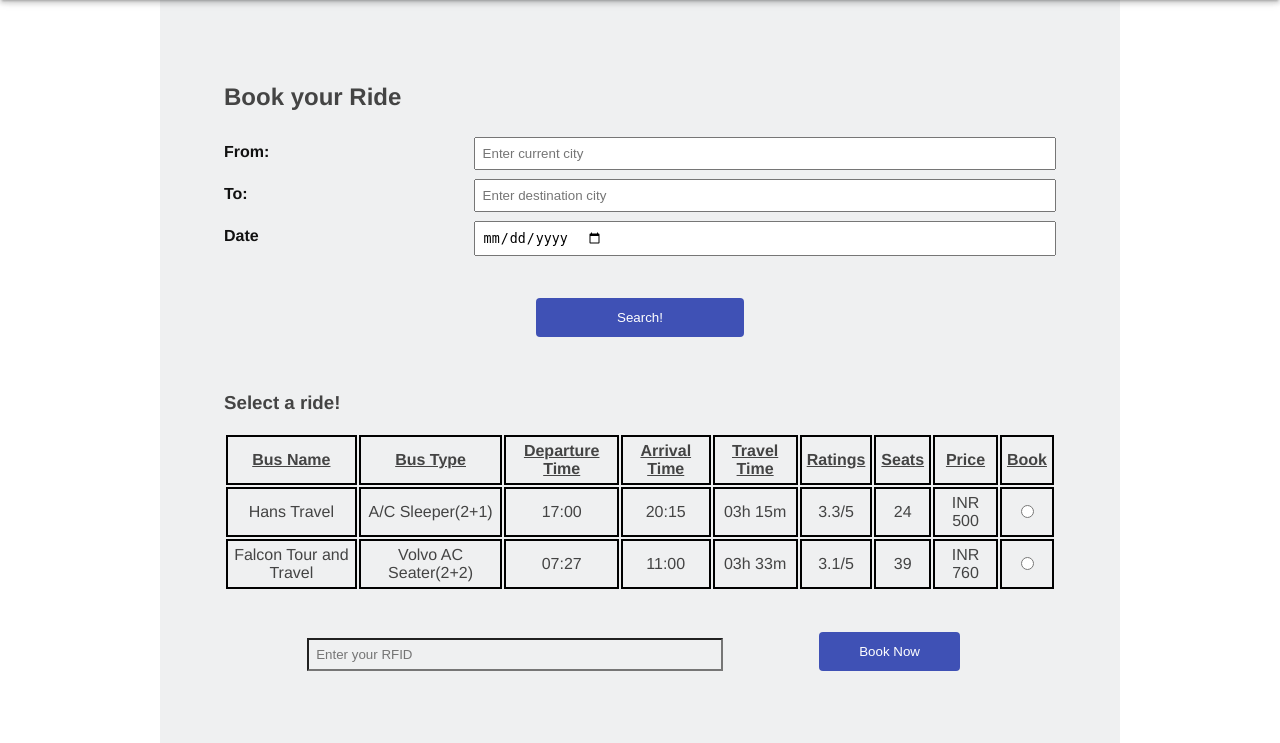
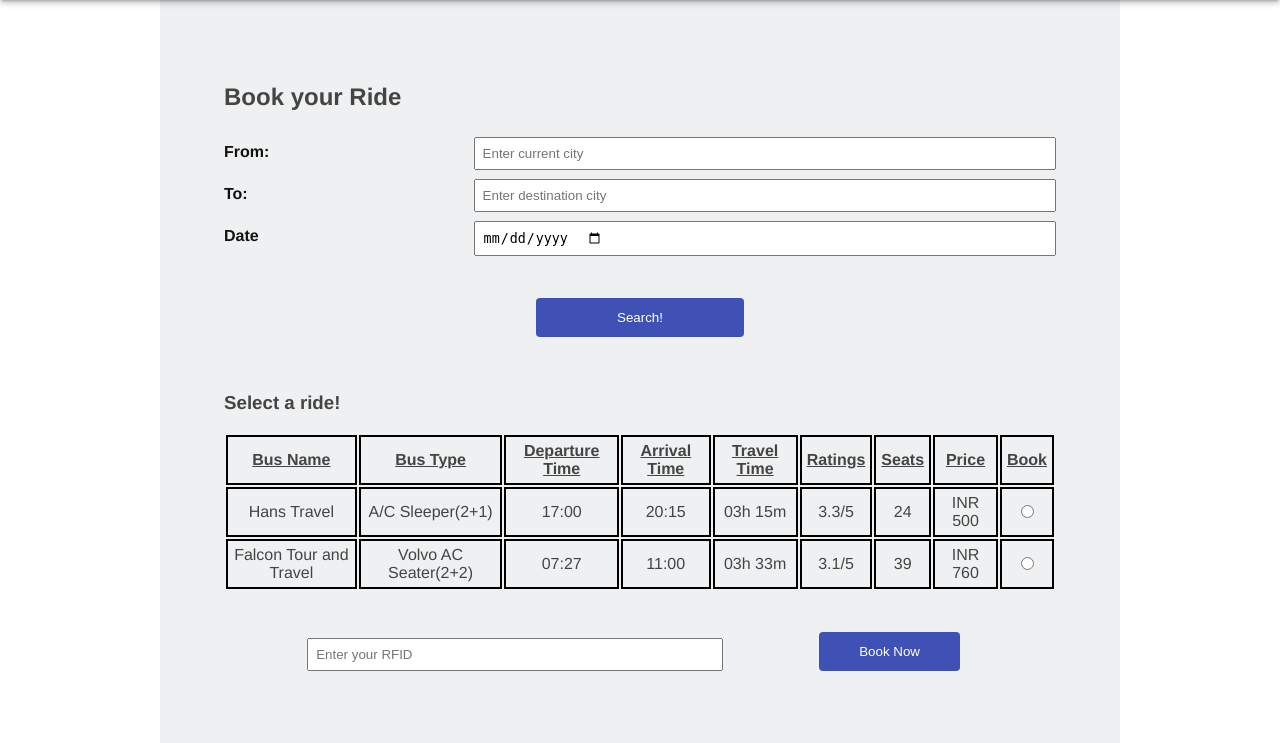
Before and after one commit to goelprateek5/TARP_PROJECT, a Django app: template mysite/etravel_search/templates/home_page/index.html in a window 1280 px wide. Shown: the part 57-800 px from the top of the page. Run offline with Django 3.2, Linux system fonts and the light colour scheme; data comes from the database, SQL or seed files in the repository; both versions use the stored data as it was after the commit; the template is opened without the code that fills it: values that come from a table or form of the project are taken from there, most other values are stand-ins (such as "Sample title", 1, 10 or a date in 2020); parts of the project's set-up code (start-up, migrations or seed data) failed here and were passed over.

Commit message:
touch up!

```diff
--- a/mysite/etravel_search/static/css/styles.css
+++ b/mysite/etravel_search/static/css/styles.css
@@ -136,7 +136,8 @@ html { overflow-y: scroll; }
 #container {
     margin: 0px auto;
     width: 75%;
-    height: 100%;
+    height: auto;
+    min-height: 100%;
     padding: 5%;
     background: #eff0f1;
     /*border:2px solid rgb(16, 0, 61);*/
--- a/mysite/etravel_search/templates/home_page/index.html
+++ b/mysite/etravel_search/templates/home_page/index.html
@@ -98,7 +98,7 @@
                             <div>
                         <form method="POST" action="confirmbook" id="bookticket" >
                             <input type="Text" name="busid" id="busid" style="display:none;">
-                            <input type="text" name="rfid" style="float:left;width:50%;margin-left:10%;background: #eff0f1;" placeholder="Enter your RFID">
+                            <input type="text" name="rfid" style="float:left;width:50%;margin-left:10%;" placeholder="Enter your RFID">
                             <input type="submit" value="Book Now" name="{{i.id}}" style="width:17%;"/>
                             <br>
                         </form>
```
Also changed, not shown: mysite/mediaAccess/templates/videos.html (+6 -4 lines), mysite/db.sqlite3.
